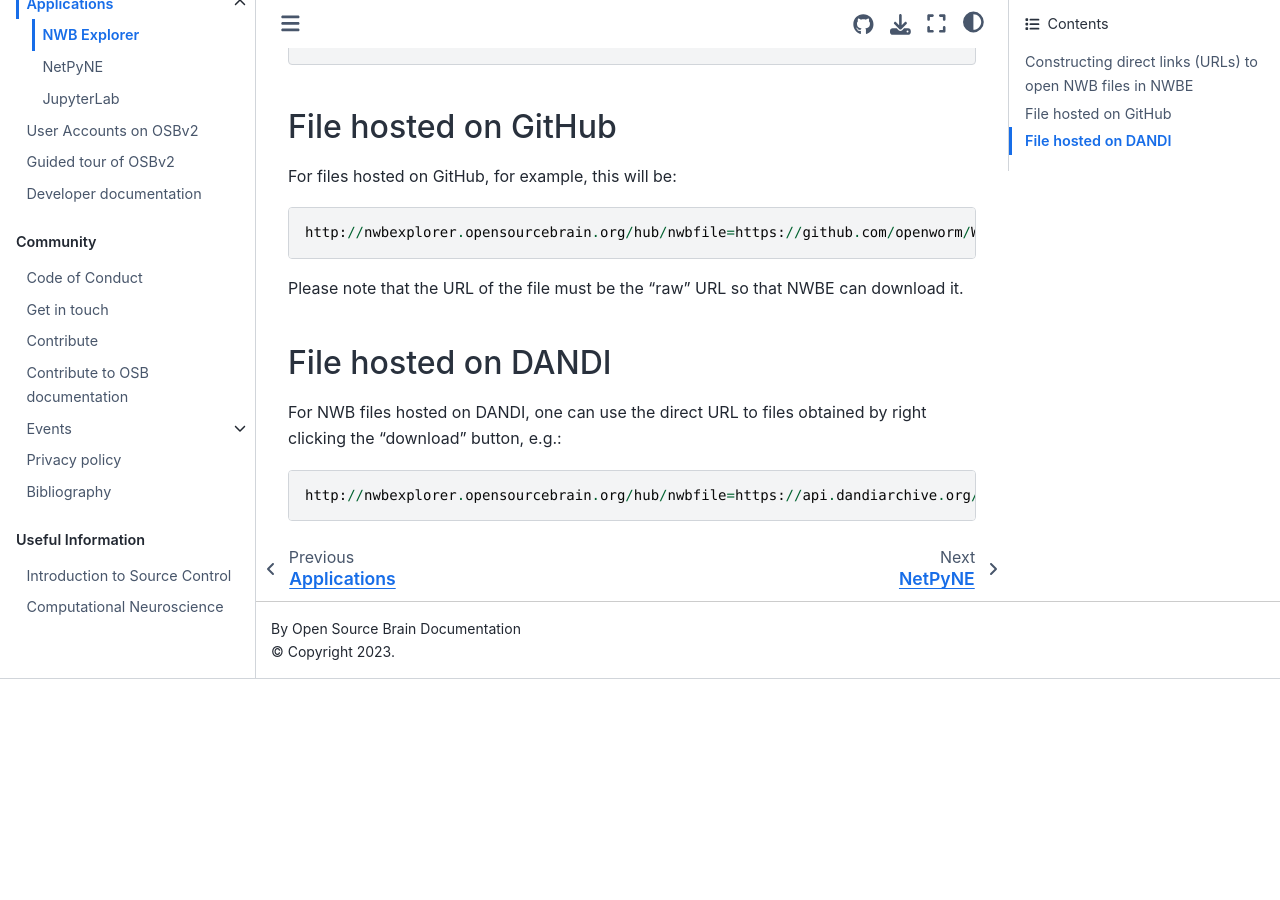
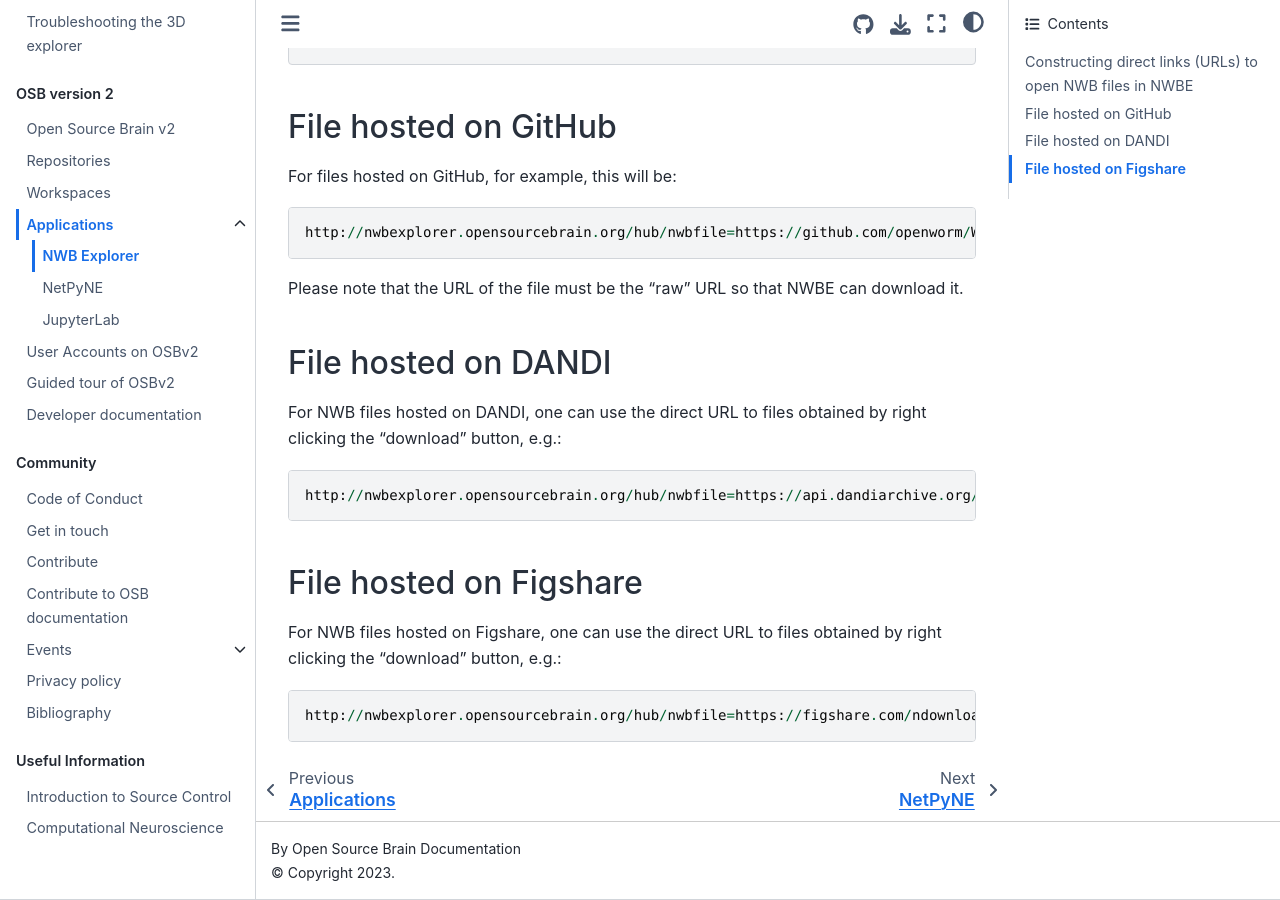
Before and after one commit to OpenSourceBrain/Documentation, a Jupyter Book: the page built from source/OSBv2/NWBE.md, in a window 1280 px wide and 900 px high, scrolled down 986 px. Built offline with Jupyter Book 1.0.4 settings and Sphinx 7.4.7 and the Sphinx Book theme 1.1.4, drawn with Linux system fonts in a browser that asks for light colours; before the commit the page ends 1665 px from its top, so only the background shows below that.

Commit message:
feat(nwbe): add info on creating links from Figshare

````diff
--- a/source/OSBv2/NWBE.md
+++ b/source/OSBv2/NWBE.md
@@ -48,3 +48,11 @@
 ```
 http://nwbexplorer.opensourcebrain.org/hub/nwbfile=https://api.dandiarchive.org/api/assets/0acc0d47-a8c6-4971-8130-32b0b331c838/download/
 ```
+
+(osbv2:applications:nwbe:links:figshare)=
+## File hosted on Figshare
+
+For NWB files hosted on Figshare, one can use the direct URL to files obtained by right clicking the "download" button, e.g.:
+```
+http://nwbexplorer.opensourcebrain.org/hub/nwbfile=https://figshare.com/ndownloader/files/22248861
+```
````
